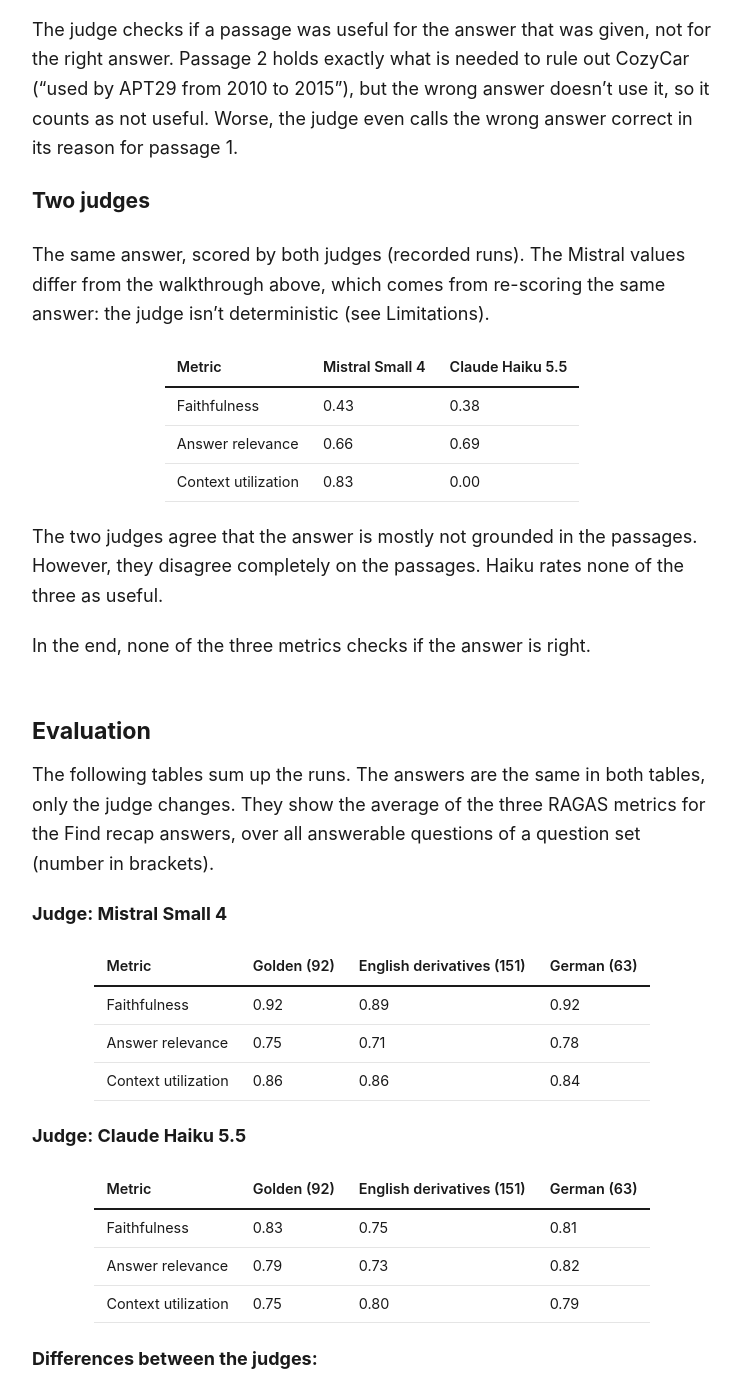
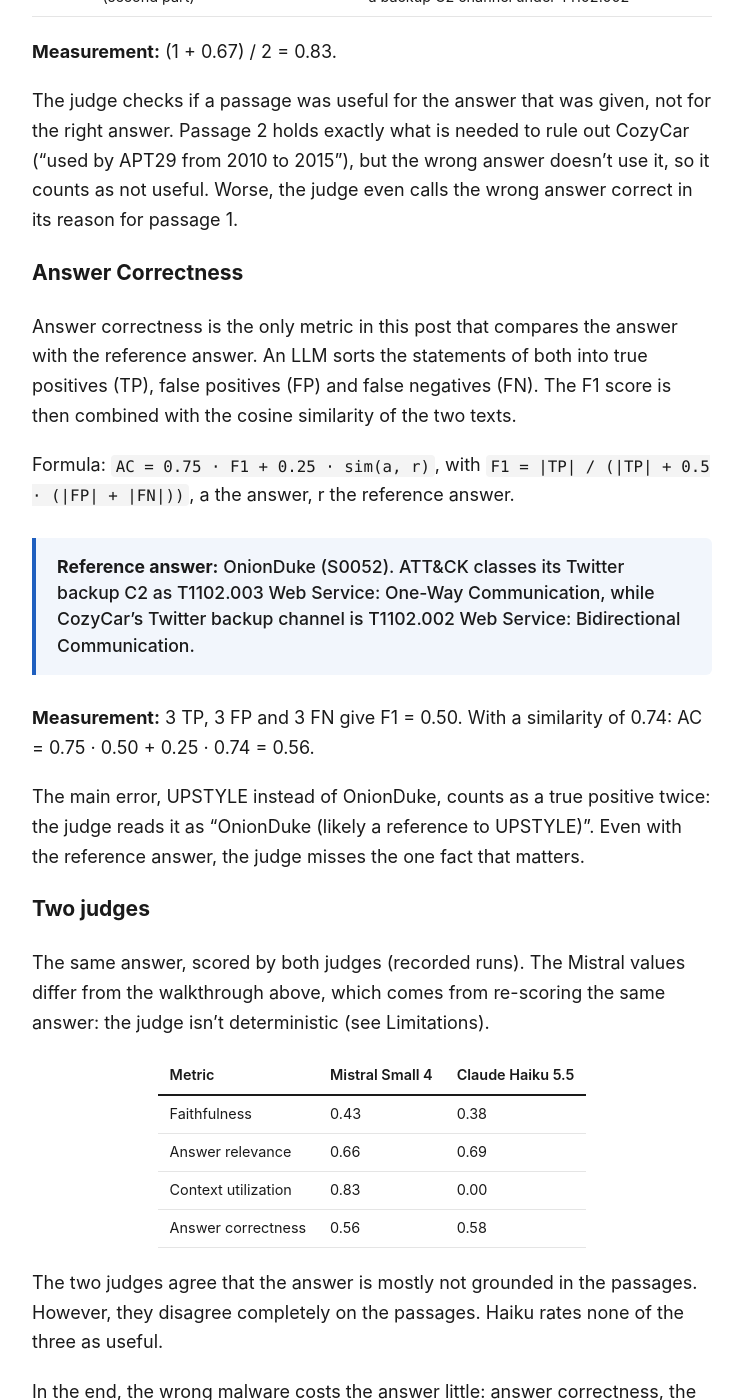
Before and after one commit to Arjahck/arjahck.github.io, a Jekyll site: the page built from _posts/2026-11-18-ragas-where-embedding-search-breaks.md, in a window 1280 px wide and 1400 px high, scrolled down 7744 px. Shown: the whole window, without its empty margins (268-1011 px from the left). Built offline with Jekyll 4.4.1, drawn with Linux system fonts in a browser that asks for light colours; some of the changed text lies outside the part shown.

Commit message:
Post: new title, short Answer Correctness section
Co-Authored-By: Claude Opus 5.5 <noreply@anthropic.com>

```diff
--- a/_posts/2026-11-18-ragas-where-embedding-search-breaks.md
+++ b/_posts/2026-11-18-ragas-where-embedding-search-breaks.md
@@ -1,8 +1,8 @@
 ---
 layout: post
-title: Using RAGAS to understand where embedding search breaks
+title: Using RAGAS to understand and measure RAG and understand what RAGAS metrics can't see
 date: 2026-11-18
-description: 'I scored 306 answers from my RAG with the three RAGAS metrics and two LLM judges. None of the metrics checks if an answer is right, and answer relevance does not move when retrieval misses the right file.'
+description: 'I scored 306 answers from my RAG with RAGAS and two LLM judges. One answer named the wrong malware and still scored 0.56 on answer correctness, the only metric that compares it with the reference answer.'
 ---
 
 When a model answers with information from a RAG (retrieval-augmented generation) system, there's a risk that its answers are hallucinated. It's therefore critical to actively measure such a setup by analyzing its answers for things like relevance, context and, most importantly, quality.
@@ -86,7 +86,7 @@ The answer is only half right:
 
 The two classifications are right, but the malware is wrong. According to passage 1, UPSTYLE doesn't even use Twitter (it "parses encoded commands from error logs"), and the recap itself admits that the years aren't in the passages.
 
-Now that we have the answer for the question vh01 we use the "condense-eval" AI-as-a-judge to measure the result. For this we use the following prompt structure: an instruction, a JSON schema for the output, one or more worked examples and finally the input (question, answer and/or passages).
+Now that we have the answer for the question vh01 we use the "condense-eval" AI-as-a-judge to measure the result. For this we use the following prompt structure: an instruction, a JSON schema for the output, one or more worked examples and finally the input (question, answer, passages and/or reference answer).
 
 I only show the instruction below. The judge is Mistral Small 4.
 
@@ -167,6 +167,18 @@ Formula: `CU = Σ (precision@k · v_k) / Σ v_k`, v_k the verdict for the passag
 
 The judge checks if a passage was useful for the answer that was given, not for the right answer. Passage 2 holds exactly what is needed to rule out CozyCar ("used by APT29 from 2010 to 2015"), but the wrong answer doesn't use it, so it counts as not useful. Worse, the judge even calls the wrong answer correct in its reason for passage 1.
 
+### Answer Correctness
+
+Answer correctness is the only metric in this post that compares the answer with the reference answer. An LLM sorts the statements of both into true positives (TP), false positives (FP) and false negatives (FN). The F1 score is then combined with the cosine similarity of the two texts.
+
+Formula: `AC = 0.75 · F1 + 0.25 · sim(a, r)`, with `F1 = |TP| / (|TP| + 0.5 · (|FP| + |FN|))`, a the answer, r the reference answer.
+
+> **Reference answer:** OnionDuke (S0052). ATT&CK classes its Twitter backup C2 as T1102.003 Web Service: One-Way Communication, while CozyCar's Twitter backup channel is T1102.002 Web Service: Bidirectional Communication.
+
+**Measurement:** 3 TP, 3 FP and 3 FN give F1 = 0.50. With a similarity of 0.74: AC = 0.75 · 0.50 + 0.25 · 0.74 = 0.56.
+
+The main error, UPSTYLE instead of OnionDuke, counts as a true positive twice: the judge reads it as "OnionDuke (likely a reference to UPSTYLE)". Even with the reference answer, the judge misses the one fact that matters.
+
 ### Two judges
 
 The same answer, scored by both judges (recorded runs). The Mistral values differ from the walkthrough above, which comes from re-scoring the same answer: the judge isn't deterministic (see Limitations).
@@ -176,11 +188,12 @@ The same answer, scored by both judges (recorded runs). The Mistral values diffe
 | Faithfulness | 0.43 | 0.38 |
 | Answer relevance | 0.66 | 0.69 |
 | Context utilization | 0.83 | 0.00 |
+| Answer correctness | 0.56 | 0.58 |
 {: .center}
 
 The two judges agree that the answer is mostly not grounded in the passages. However, they disagree completely on the passages. Haiku rates none of the three as useful.
 
-In the end, none of the three metrics checks if the answer is right.
+In the end, the wrong malware costs the answer little: answer correctness, the only metric that checks the answer against the reference, still gives it 0.56 and 0.58.
 
 ## Evaluation
 
@@ -226,7 +239,7 @@ The following tables sum up the runs. The answers are the same in both tables, o
 ## What I learned
 
 - RAGAS allows to turn subjective checks of RAG outputs into more objective, repeatable metrics. Allowing to diagnose whether poor answers come from bad document retrieval or model hallucination (or both in my case).
-- RAGAS is an automated and scalable way to measure the quality of answers. However, its three metrics never compare the answer with a reference answer, so a wrong answer can still score well (vh01).
+- RAGAS is an automated and scalable way to measure the quality of answers. However, its three core metrics never compare the answer with a reference answer, so a wrong answer can still score well (vh01). Answer correctness does compare, but the judge still counted the wrong malware as correct.
 - Using the same LLM to write and to judge the answers risks a generous judge (my guess: Mistral Small 4 scored its own answers higher).
 - Swapping the judge changes the results. Runs can only be compared under the same judge.
 - Answer relevance can't see a retrieval failure.
@@ -234,7 +247,6 @@ The following tables sum up the runs. The answers are the same in both tables, o
 
 ## Limitations
 
-- **Reference-free metrics only:** I only used the three reference-free RAGAS metrics. RAGAS also has metrics that compare the answer with a reference answer (e.g. answer correctness), but I left them out of this post.
 - **Judge bias:** LLM judges tend to favor longer, more detailed answers. In faithfulness, extra true statements also dilute an error (vh01).
 - **One judge run:** The judge isn't deterministic: re-scoring vh01 changed its faithfulness from 0.43 to 0.57.
 - **Public data:** MITRE ATT&CK is very likely part of the training data of both judges.
```
Also changed, not shown: other parts of _posts/2026-11-18-ragas-where-embedding-search-breaks.md (+1 -1 lines).
